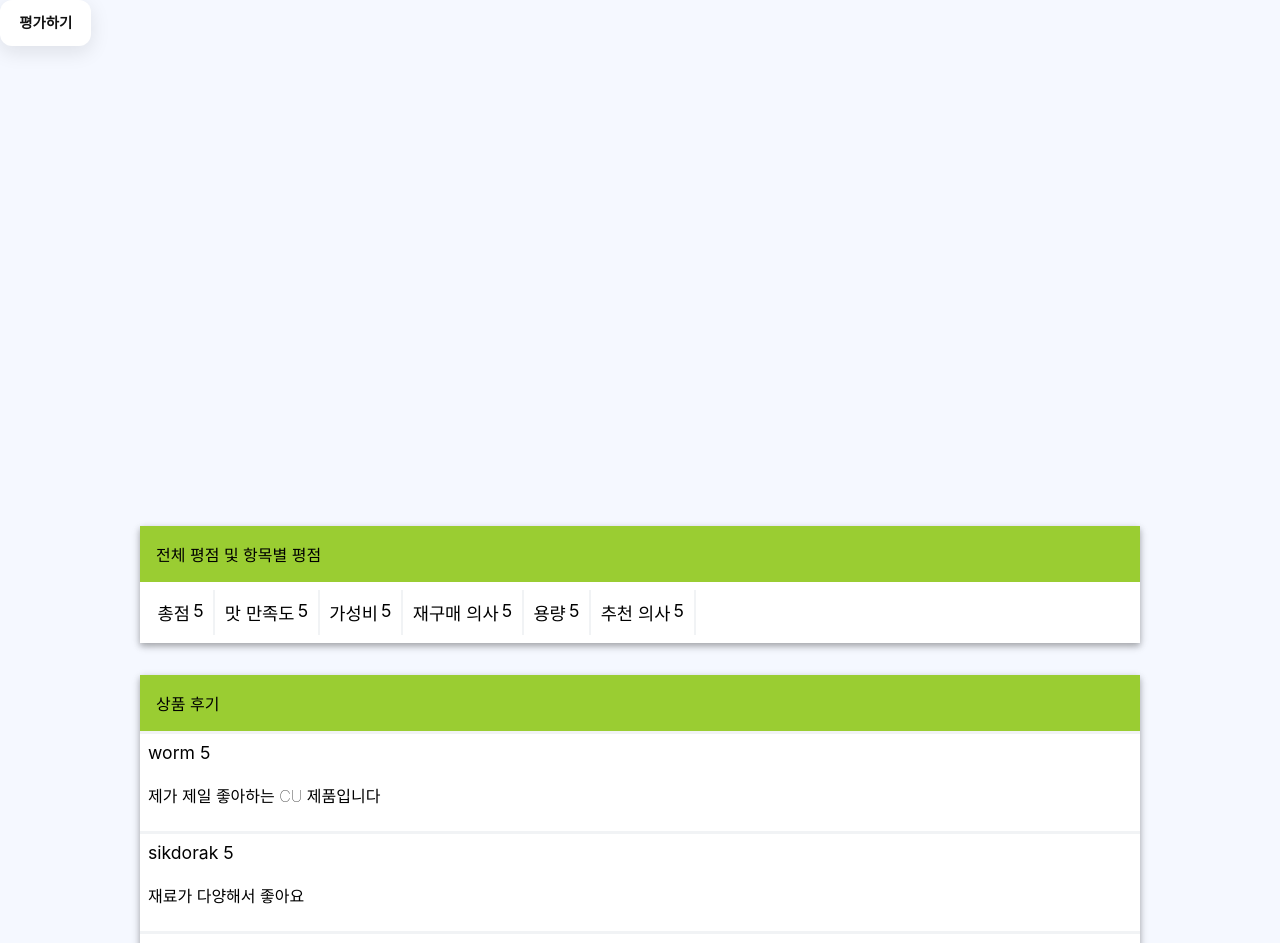
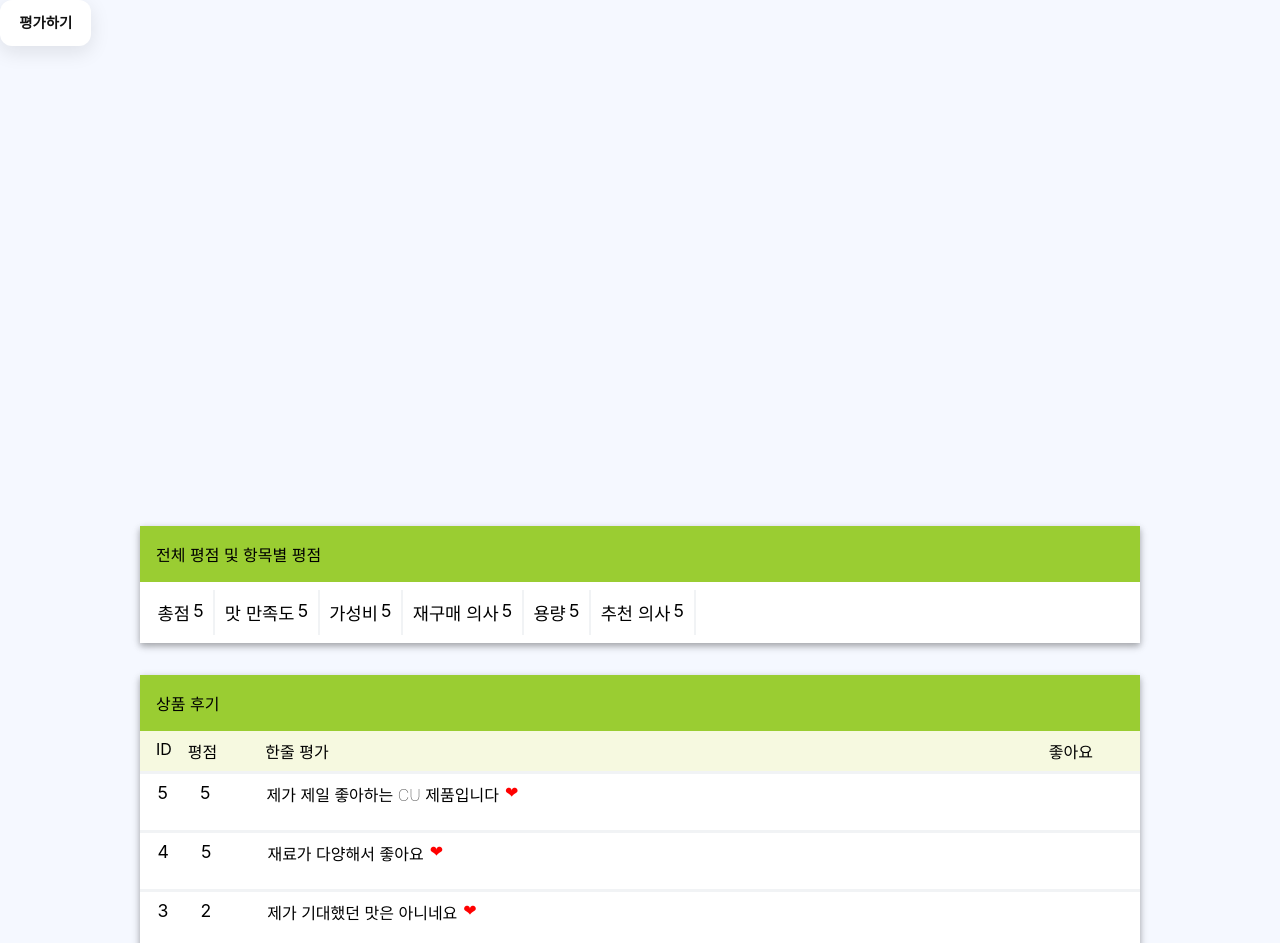
Before and after one commit to swsnu/swppfall2022-team19, a React (Create React App) app in the folder frontend/cu/: page /1/ProductDetail in a window 1280 px wide. Shown: the top 943 px of the page. Built offline with nearby package versions, Linux system fonts and the light colour scheme.

Commit message:
attributes names

```diff
--- a/frontend/cu/package.json
+++ b/frontend/cu/package.json
@@ -3,7 +3,7 @@
   "version": "0.1.0",
   "private": true,
   "dependencies": {
-    "@reduxjs/toolkit": "^1.8.6",
+    "@reduxjs/toolkit": "^1.9.0",
     "@testing-library/jest-dom": "^5.14.1",
     "@testing-library/react": "^12.1.2",
     "@testing-library/user-event": "^13.5.0",
@@ -13,11 +13,11 @@
     "eslint": "^8.0.1",
     "react": "^18.2.0",
     "react-dom": "^18.2.0",
-    "react-redux": "^7.2.1",
+    "react-redux": "^8.0.5",
     "react-router": "^5.2.0",
     "react-router-dom": "^6.4.2",
     "react-scripts": "^5.0.1",
-    "redux": "^4.0.5",
+    "redux": "^4.2.0",
     "redux-csrf": "^1.1.0",
     "redux-thunk": "^2.3.0"
   },
--- a/frontend/cu/src/components/Review/Review.css
+++ b/frontend/cu/src/components/Review/Review.css
@@ -3,24 +3,36 @@
   padding: 0.5rem;
   display: row;
   align-items: left;
+  display: flex;
   transition: all 0.15s;
 }
 
-.Review .review_user_and_star{
+.Review .review_user_id{
+  font-size: 1.1rem;
+  font-weight: 400;
+  margin-left: 0.6rem;
+  display: table-header-group;
+  align-items: left;
+  transition: all 0.15s;
+}
+
+.Review .review_totalScore{
   font-size: 1.1rem;
   font-weight: 400;
   margin-left: 0rem;
   display: table-header-group;
   align-items: left;
+  margin-left: 2rem;
   transition: all 0.15s;
 }
 
-.Review .review_content{
+.Review .review_comment{
   padding: rem;
   font-weight: 100;
   display:  row;
   text-align: left;
   transition: all 0.15s;
+  margin-left: 3.5rem;
   margin-bottom: 1rem;
 }
 
@@ -41,6 +53,6 @@
   font-size: 1rem;
   line-height: 1rem;
   text-align: right;
-  color: white;
+  color: red;
   font-weight: 0;
 }
--- a/frontend/cu/src/components/Review/Review.tsx
+++ b/frontend/cu/src/components/Review/Review.tsx
@@ -7,13 +7,13 @@
 import "./Review.css"
 import { useState } from 'react';
 import { useDispatch } from "react-redux";
-import { rateActions } from "../../store/slices/Rate";
+import { reviewActions } from "../../store/slices/Review";
 
 
 interface IProps{
-    username: string;
+    user_id: number;
     totalScore: number;
-    content: string;
+    comment: string;
     likedCount: number;
     liked:boolean;
 }
@@ -22,7 +22,7 @@ export default function Review(props: IProps){
     const [liked, setLiked] = useState<boolean>(false);
     const dispatch = useDispatch()
     const postReviewHandler = () => {
-        dispatch(rateActions.clickLike)
+        dispatch(reviewActions.clickLike)
         if (liked == false)
             setLiked(true)
         else
@@ -32,22 +32,27 @@ export default function Review(props: IProps){
     if(liked)
         return (
             <article className ='Review'>
-                <div className = "review_user_and_star">{props.username} {props.totalScore}</div>
+                <div className = "review_user_id">{props.user_id}</div>
+                <div className = "review_totalScore">{props.totalScore}</div>
+                <div className = "review_comment">{props.comment}</div>
                 <div className = "like_button">
-                    <button className = 'like_button_on' onClick={() => postReviewHandler()}> &#10084;</button>
+                    <button className = 'like_button_on'> &#10084;</button>
                 </div>
-                <div className = "review_content">{props.content}</div>
             </article>
         );
     else{
         return (
             <article className ='Review'>
-                <div className = "review_user_and_star">{props.username} {props.totalScore}</div>
+                <div className = "review_user_id">{props.user_id}</div>
+                <div className = "review_totalScore">{props.totalScore}</div>
+                <div className = "review_comment">{props.comment}</div>
                 <div className = "like_button">
-                    <button className = 'like_button_off' onClick={() => postReviewHandler()}> &#10084;</button>
+                    <button className = 'like_button_off' > &#10084;</button>
                 </div>
-                <div className = "review_content">{props.content}</div>
             </article>
         );
     }
 };
+
+//onClick={() => postReviewHandler()}
+//onClick={() => postReviewHandler()}
--- a/frontend/cu/src/components/ReviewList/ReviewList.css
+++ b/frontend/cu/src/components/ReviewList/ReviewList.css
@@ -15,3 +15,52 @@
   background: yellowgreen;
   color: black;
 }
+
+.ReviewList .fieldName {
+  padding: 0.5rem;
+  font-size: 1rem;
+  text-align: left;
+  display: flex;
+  font-weight: 400;
+  background: rgb(246, 249, 224);
+  color: black;
+}
+.ReviewList .fieldName_ID {
+  padding: 0rem;
+  margin-left: 0.5rem;
+  font-size: 1rem;
+  text-align: left;
+  font-weight: 400;
+  background: rgb(246, 249, 224);
+  color: black;
+}
+
+.ReviewList .fieldName_totalScore {
+  padding: 0rem;
+  margin-left: 1rem;
+  font-size: 1rem;
+  text-align: left;
+  font-weight: 400;
+  background: rgb(246, 249, 224);
+  color: black;
+}
+
+.ReviewList .fieldName_comment {
+  padding: 0rem;
+  margin-left:3rem;
+  font-size: 1rem;
+  text-align: left;
+  font-weight: 400;
+  background: rgb(246, 249, 224);
+  color: black;
+}
+
+.ReviewList .fieldName_like {
+  padding: 0rem;
+  margin-left: 45rem;
+  font-size: 1rem;
+  text-align: right;
+  font-weight: 400;
+  background: rgb(246, 249, 224);
+  color: black;
+}
--- a/frontend/cu/src/components/ReviewList/ReviewList.tsx
+++ b/frontend/cu/src/components/ReviewList/ReviewList.tsx
@@ -1,7 +1,9 @@
 // ReviewList
 
-import { useState } from 'react';
+import { useDispatch, useSelector } from "react-redux";
 import "./ReviewList.css";
+import { AppDispatch } from "../../store";
+import { selectReview } from "../../store/slices/Review";
 import Review from "../Review/Review";
 
 interface IProps{
@@ -10,33 +12,35 @@ interface IProps{
 
 type ReviewType={
     id: number;
-    username:string;
-    totalScore: number;
-    content: string;
+    user_id: number;
+    scores: number[];
+    comment: string;
     likedCount: number;
     liked: boolean;
 }
 
 export default function ReviewList (props: IProps){
-    const {title} = props;
+    const { title } = props;
+    const todoState = useSelector(selectReview);
+    const dispatch = useDispatch<AppDispatch>();
 
-    const [ reviews, setReviews ] = useState<ReviewType[]>([
-        { id: 1, username: "worm", totalScore: 5, content: "제가 제일 좋아하는 CU 제품입니다", likedCount:5, liked: true },
-        { id: 2, username: "sikdorak", totalScore: 5, content: "재료가 다양해서 좋아요", likedCount:5, liked: true},
-        { id: 3, username: "idi", totalScore: 2, content: "제가 기대했던 맛은 아니네요",likedCount:2, liked: true },
-        { id: 4, username: "yammy", totalScore: 1, content: "너무 맛없음", likedCount:1, liked: true },
-        { id: 5, username: "swpp", totalScore: 5, content: "나쁘지 않음. 한 번 먹어볼만 합니다.", likedCount:5,  liked: false },
-    ]);
     return (
         <div className="ReviewList">
             <div className='title'>{title}</div>
-            <div className='views'>
-                {reviews.map( (rv) => {
+            <div className='fieldName'>
+                <div className="fieldName_ID">ID </div>
+                <div className="fieldName_totalScore">평점 </div>
+                <div className="fieldName_comment">한줄 평가 </div>
+                <div className="fieldName_like">좋아요 </div>
+            </div>
+            <div className='reviews'>
+                {todoState.reviews.map( (rv) => {
+                    const totalScore = (rv.scores[0] + rv.scores[1] + rv.scores[2] + rv.scores[3] + rv.scores[4])/5
                     return (<Review
                         key={rv.id}
-                        username={rv.username}
-                        totalScore={rv.totalScore}
-                        content={rv.content}
+                        user_id={rv.user_id}
+                        totalScore={totalScore}
+                        comment={rv.comment}
                         likedCount={rv.likedCount}
                         liked={rv.liked}
                     />
--- a/frontend/cu/src/store/index.ts
+++ b/frontend/cu/src/store/index.ts
@@ -1,9 +1,11 @@
 import {configureStore} from "@reduxjs/toolkit";
 import rateReducer from "./slices/Rate";
+import reviewReducer from "./slices/Review";
 
 export const store = configureStore({
     reducer: {
-        rate: rateReducer
+        rate: rateReducer,
+        review: reviewReducer,
     }
 })
 
--- a/frontend/cu/src/store/slices/Rate.ts
+++ b/frontend/cu/src/store/slices/Rate.ts
@@ -14,16 +14,13 @@ export interface RateType{
 export interface RateState{
     rates: RateType[],
     selectedRate : RateType | null,
-    selectReviewLike : boolean,
-
- }
+}
 
 const initialState: RateState = {
     rates: [
         {id: 1, user_id: 1, product_id: 1, category_id: 1, score: [3, 3, 5, 3, 3], comment: "조금 짜긴한데 만족합니다!"}
     ],
     selectedRate: null,
-    selectReviewLike: false,
 }
 
 //fetch reviews for specific product
@@ -60,11 +57,6 @@ export const rateSlice = createSlice({
             state.rates.push(newRate);
             state.selectedRate = newRate;
         },
-        clickLike: (state, action) =>{
-            if (state.selectReviewLike) state.selectReviewLike=false;
-            else state.selectReviewLike=true;
-        },
-
     }
 });
 
--- a/frontend/cu/src/store/slices/Review.ts
+++ b/frontend/cu/src/store/slices/Review.ts
@@ -1,29 +1,28 @@
 import { createAsyncThunk, createSlice, PayloadAction } from "@reduxjs/toolkit";
-import axios from "axios";
 import { RootState } from "..";
 
-type ReviewType={
+export interface ReviewType{
     id: number;
-    username:string;
-    totalScore: number;
-    content: string;
+    user_id: number;
+    scores: number[];
+    comment: string;
     likedCount: number;
     liked: boolean;
 }
 
-type ReviewState = {
-    reviews: ReviewType[],
-    selectedReview: ReviewType | null,
-    selectReviewLike : boolean,
+export interface ReviewState {
+    reviews: ReviewType[];
+    selectedReview: ReviewType | null;
+    selectReviewLike : boolean;
 }
 
 const initialState: ReviewState = {
     reviews: [
-        { id: 1, username: "worm", totalScore: 5, content: "제가 제일 좋아하는 CU 제품입니다", likedCount:5, liked: true },
-        { id: 2, username: "sikdorak", totalScore: 5, content: "재료가 다양해서 좋아요", likedCount:5, liked: true},
-        { id: 3, username: "idi", totalScore: 2, content: "제가 기대했던 맛은 아니네요",likedCount:2, liked: true },
-        { id: 4, username: "yammy", totalScore: 1, content: "너무 맛없음", likedCount:1, liked: true },
-        { id: 5, username: "swpp", totalScore: 5, content: "나쁘지 않음. 한 번 먹어볼만 합니다.", likedCount:5,  liked: false },
+        { id: 1, user_id: 5, scores: [5,5,5,5,5], comment: "제가 제일 좋아하는 CU 제품입니다", likedCount:5, liked: true },
+        { id: 2, user_id: 4, scores: [5,5,5,5,5], comment: "재료가 다양해서 좋아요", likedCount:5, liked: true},
+        { id: 3, user_id: 3, scores: [2,2,2,2,2], comment: "제가 기대했던 맛은 아니네요",likedCount:2, liked: true },
+        { id: 4, user_id: 2, scores: [1,1,1,1,1], comment: "너무 맛없음", likedCount:1, liked: true },
+        { id: 5, user_id: 1, scores: [5,5,5,5,5], comment: "나쁘지 않음. 한 번 먹어볼만 합니다.", likedCount:5,  liked: false },
     ],
     selectedReview: null,
     selectReviewLike: false,
@@ -33,6 +32,30 @@ export const reviewSlice = createSlice({
     name: "review",
     initialState,
     reducers: {
+        addReview: (state, action: PayloadAction<{user_id: number, scores: number[], comment: string}>) =>{
+            const newReview = {
+                id: state.reviews.length === 0 ? state.reviews.length + 1: state.reviews[state.reviews.length -1].id + 1,
+                user_id: 1, //action.payload.user_id,
+                scores : [3,3,5,3,3],//action.payload.scores,
+                comment : action.payload.comment,
+                likedCount: 0,
+                liked: false,
+            }
+            state.reviews.push(newReview);
+            state.selectedReview = newReview;
+        },
+        clickLike: (state, action) =>{
+            state.reviews[0].liked = !state.reviews[0].liked;
+        },
+
 
     }
 })
+
+//export actions
+export const reviewActions = reviewSlice.actions;
+
+//to grab data
+export const selectReview = (state: RootState) => state.review;
+
+export default reviewSlice.reducer;
```
Also changed, not shown: 1 other file (tests, documents, lock files or other folders).
